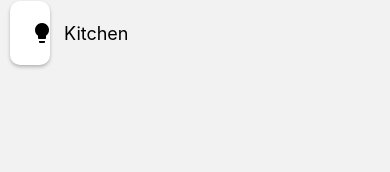
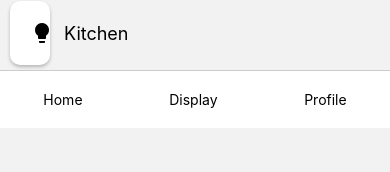
Before and after one commit to vn-vision/Hama, a React Native app: screen /AppView in a window 390 px wide. Shown: the part 128-300 px from the top of the page. Built offline with nearby package versions, Linux system fonts and the light colour scheme.

Commit message:
DRY nav bar

```diff
--- a/AppNav.tsx
+++ b/AppNav.tsx
@@ -1,17 +1,24 @@
 import React from 'react';
 import { StyleSheet, View, TouchableOpacity, Text } from 'react-native';
+import { useNavigation, NavigationProp } from '@react-navigation/native';
 
 interface BottomNavbarProps {
-  navigationItems: string[];
-  onPress: (item: string) => void;
+  navigationItems: { label: string, routeName: string }[]; // Update to include route names
 }
 
-const BottomNavbar = ({ navigationItems, onPress }: BottomNavbarProps) => {
+const BottomNavbar = ({ navigationItems }: BottomNavbarProps) => {
+  const navigation: NavigationProp<any> = useNavigation();
+
+  const handleNavbarPress = (routeName: string) => {
+    console.log('Bottom Navbar Pressed', routeName);
+    navigation.navigate(routeName); // Navigate to the specified route
+  };
+
   return (
     <View style={styles.container}>
-      {navigationItems.map((item, index) => (
-        <TouchableOpacity key={index} style={styles.navItem} onPress={() => onPress(item)}>
-          <Text>{item}</Text>
+      {navigationItems.map(({ label, routeName }, index) => (
+        <TouchableOpacity key={index} style={styles.navItem} onPress={() => handleNavbarPress(routeName)}>
+          <Text>{label}</Text>
         </TouchableOpacity>
       ))}
     </View>
--- a/AppView.tsx
+++ b/AppView.tsx
@@ -2,8 +2,17 @@ import React from "react";
 import { StyleSheet, View } from "react-native";
 import { SafeAreaView } from "react-native-safe-area-context";
 import CardIcon from "./CardIcon";
+import BottomNavbar from "./AppNav";
 
 const ViewArea = () => {
+    //navbar items stack
+    const bottomNavbarItems = [
+        { label: 'Home', routeName: 'LandP' },
+        { label: 'Display', routeName: 'AppView' },
+        { label: 'Profile', routeName: 'ProfileP' }
+      ]
+
+      //handle press on cardIcons
     const handlePress = (id: string) => {
         console.log('Pressed', id);
     };
@@ -21,6 +30,7 @@ const ViewArea = () => {
         <View style = {styles.room}>
             <CardIcon title="Kitchen" isOn={true} onIcon='lightbulb' offIcon="" onPress={() => handlePress} containerWidth={24}/>
         </View>
+        <BottomNavbar navigationItems={bottomNavbarItems}/>
     </SafeAreaView>
     );
 };
--- a/LandP.tsx
+++ b/LandP.tsx
@@ -3,8 +3,8 @@ import { useEffect, useState } from 'react';
 import { SafeAreaView, StyleSheet, FlatList, Dimensions, StatusBar, Text, View} from 'react-native';
 import CardIcon from './CardIcon';
 import BottomNavbar from './AppNav';
-import { useNavigation, NavigationProp } from "@react-navigation/native"; // Import useNavigation hook
 
+//CardDataItems Interface, specifying the type
 interface CardDataItem {
   id: string;
   title: string;
@@ -14,8 +14,12 @@ interface CardDataItem {
 }
 
 const Welcome = () => {
-  const navigation: NavigationProp<any> = useNavigation(); // Specify type for navigation prop
-
+  const bottomNavbarItems = [
+    { label: 'Home', routeName: 'LandP' },
+    { label: 'Display', routeName: 'AppView' },
+    { label: 'Profile', routeName: 'ProfileP' }
+  ]
+  // what happens when a cardIcon is pressed
   const handlePress = (id: string) => {
     console.log('Pressed', id);
   };
@@ -34,6 +38,7 @@ const Welcome = () => {
 
   const numColumns = 2;
 
+  // Render the cardItems with their types
   const renderItem = ({ item }: { item: CardDataItem }) => (
     <CardIcon
       title={item.title}
@@ -45,8 +50,8 @@ const Welcome = () => {
     />
   );
 
+  // adjust the display with change in layout
   const [windowWidth, setWindowWidth] = useState(Dimensions.get('window').width);
-
   useEffect(() => {
     const updateLayout = () => {
       setWindowWidth(Dimensions.get('window').width);
@@ -56,23 +61,9 @@ const Welcome = () => {
 
     return () => {};
   }, []);
-
   const cardContainerWidth = (windowWidth - 20 - (numColumns - 1) * 10) / numColumns; // Subtract padding and margin
 
-  // Function to handle bottom navbar item press
-  const handleNavbarPress = (item: string) => {
-    console.log('Bottom Navbar Pressed', item);
-
-    // navigation logic
-    if (item === 'Display')
-    {
-      navigation.navigate('AppView');
-    }
-  };
-
-  // Define your bottom navbar items
-  const bottomNavbarItems = ['Home', 'Display', 'Profile'];
-
+  // The return statement
   return (
     <SafeAreaView style={styles.container}>
       <StatusBar hidden />
@@ -91,7 +82,7 @@ const Welcome = () => {
           />
         </View>
       </View>
-      <BottomNavbar navigationItems={bottomNavbarItems} onPress={handleNavbarPress} />
+      <BottomNavbar navigationItems={bottomNavbarItems} />
     </SafeAreaView>
   );
 };
```
